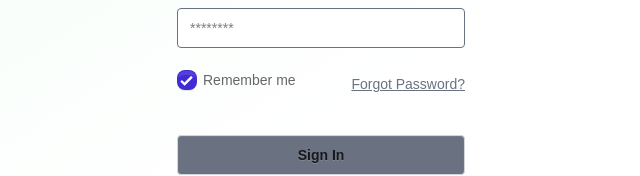
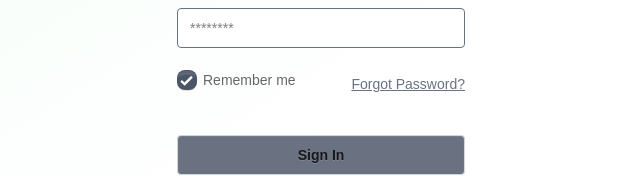
Before and after one commit to oxcode-dev/socials-frontend, a Next.js app: page /auth in a window 1280 px wide. Shown: the part 394-570 px from the top of the page, without its empty margins (319-959 px from the left). Built offline with nearby package versions, Linux system fonts and the light colour scheme.

Commit message:
initials

```diff
--- a/forms/auth/LoginForm.tsx
+++ b/forms/auth/LoginForm.tsx
@@ -25,7 +25,7 @@ const LoginForm = () => {
                             <input
                                 type="checkbox"
                                 defaultChecked
-                                className="checkbox checkbox-primary checked:text-white checked:bg-primary checked:border-transparent checkbox-sm"
+                                className="checkbox checkbox-neutral checked:text-white checked:bg-gray-600 checked:border-transparent checkbox-sm"
                             />
                             Remember me
                         </label>
```
